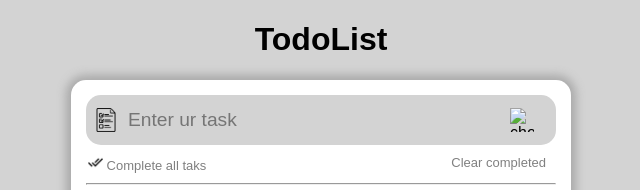
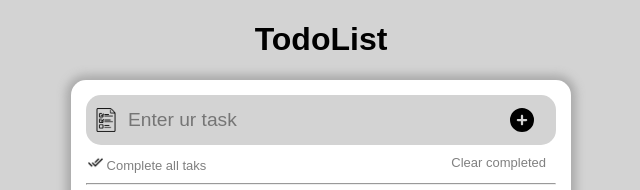
Before and after one commit to HANAMANTAPPA/ToDoList, a plain HTML site: page index.html in a window 1280 px wide. Shown: the top 190 px of the page, 319-959 px from the left. Drawn offline with Linux system fonts and the light colour scheme; the site is published under a folder, as on GitHub Pages, so addresses that start at the root find nothing.

Commit message:
Update index.html
added + icon

```diff
--- a/index.html
+++ b/index.html
@@ -13,7 +13,7 @@
         <div id="input-container">
             <img src="Icons/cheked.png" alt="checked list" class="listImg">
             <input type="text" id="textIP" placeholder="Enter ur task" style="font-size: 1.2rem;">
-            <img src="/Icons/circle_plus.svg" alt="checked list" class="addBtn">
+            <img src="Icons/circle_plus.svg" alt="checked list" class="addBtn">
         </div>
         <div class="helping-text">
              <span><img src="Icons/double_tick.png" alt="double-tick" class="doublecheckicon"> Complete all taks</span>
```
